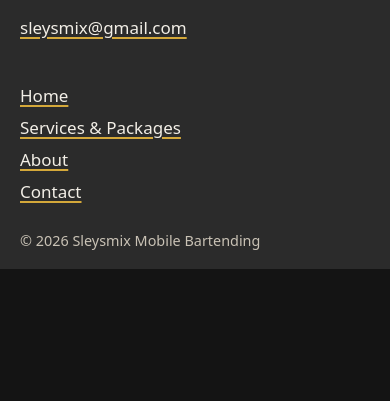
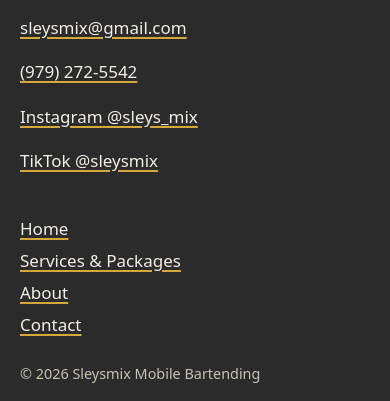
Before and after one commit to sleysmix/sleysmix-site, an Eleventy site: page src/index.njk in a window 390 px wide. Shown: the part 3892-4293 px from the top of the page. Before the commit the page ends 4161 px from the top, so only its background shows below. Built offline with nearby package versions, Linux system fonts and the light colour scheme; Eleventy itself is replaced by a stand-in of ours; files that its build step writes are made by us from their sources; files whose address does not match are found by name.

Commit message:
Task 05 (2/3): footer phone and social links [skip netlify]

```diff
--- a/src/_includes/base.njk
+++ b/src/_includes/base.njk
@@ -37,6 +37,9 @@
         <p class="footer-brand">{{ site.brandName }}</p>
         <p>Serving {{ site.serviceArea }}.{% if site.tabcCertified %} TABC certified.{% endif %}</p>
         <p><a href="mailto:{{ site.inquiryEmail }}">{{ site.inquiryEmail }}</a></p>
+        <p><a href="{{ site.phoneHref }}">{{ site.phone }}</a></p>
+        <p><a href="{{ site.instagramUrl }}" target="_blank" rel="noopener noreferrer">Instagram {{ site.instagram }}<span class="visually-hidden"> (opens in a new tab)</span></a></p>
+        <p><a href="{{ site.tiktokUrl }}" target="_blank" rel="noopener noreferrer">TikTok {{ site.tiktok }}<span class="visually-hidden"> (opens in a new tab)</span></a></p>
       </div>
       <nav aria-label="Footer">
         <ul>
```
